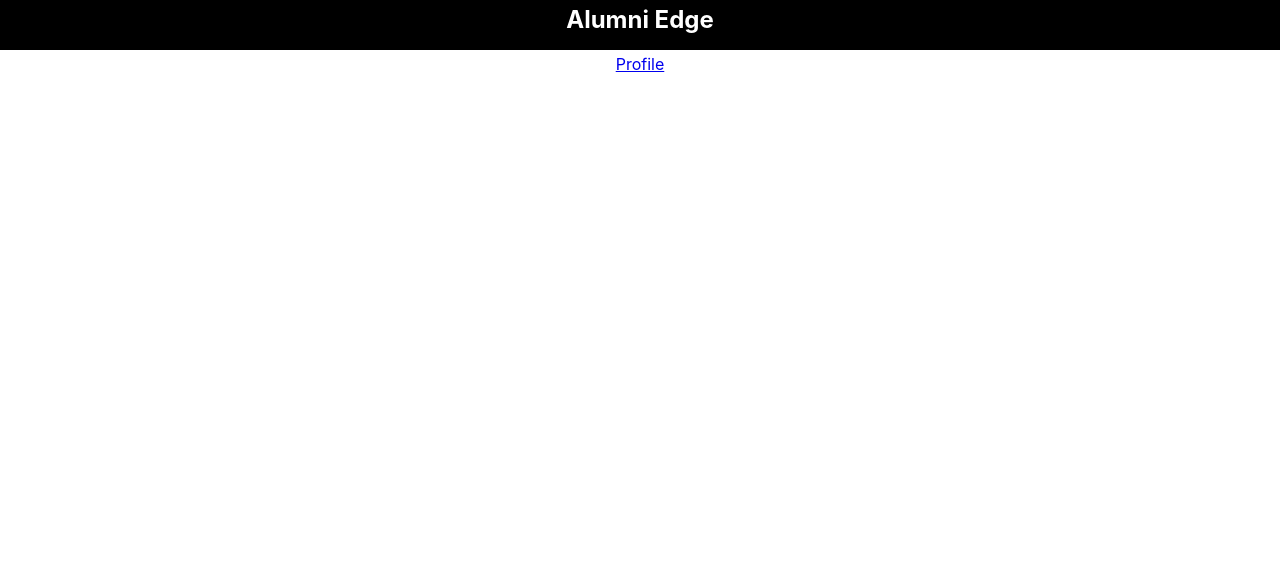
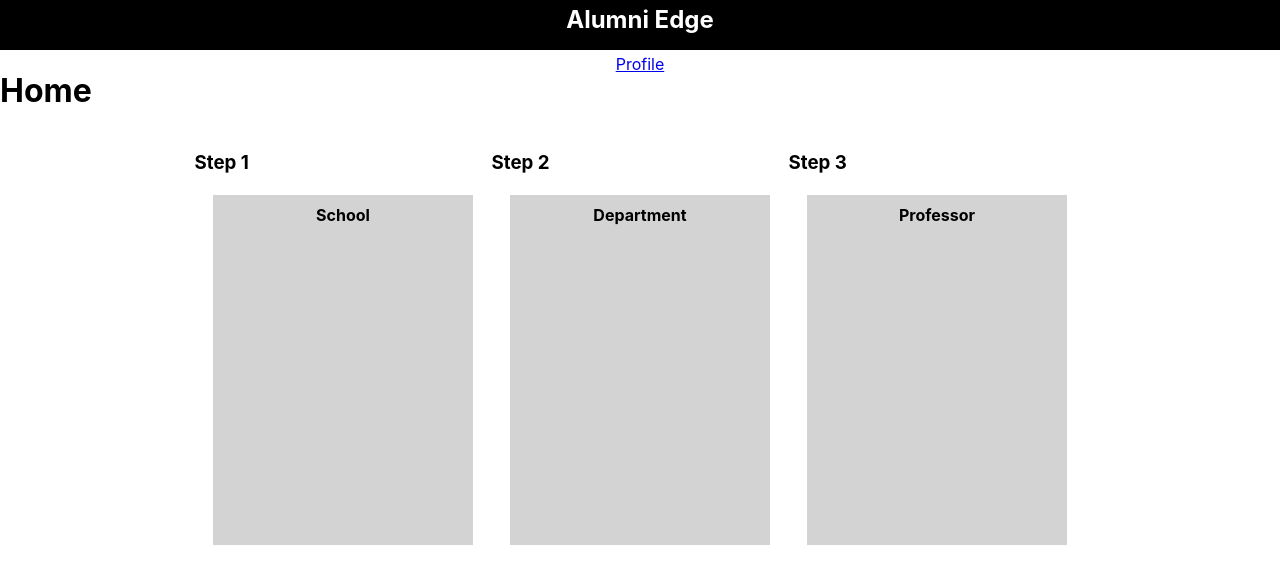
Before and after one commit to TonyT415/CSC642-AlumiEdge, a React (Create React App) app in the folder alumni_edge/: page / in a window 1280 px wide. Before the commit this address had no page. Shown: the top 584 px of the page. Built offline with nearby package versions, Linux system fonts and the light colour scheme.

Commit message:
working on homepage

```diff
--- a/alumni_edge/src/App.css
+++ b/alumni_edge/src/App.css
@@ -32,3 +32,38 @@
   display: flex;
   gap: 10px;
 }
+
+#steps {
+  justify-content: center;
+  display: flex;
+  max-width: 900px;
+  margin: auto;
+  /* text-align: center; */
+}
+
+#step1 {
+  width: 33%;
+  float: left;
+}
+
+#step2 {
+  width: 33%;
+  float: left;
+}
+
+#step3 {
+  width: 33%;
+  float: right;
+}
+
+.stepBox {
+  justify-self: center;
+  background-color: lightgray;
+  width: 260px;
+  height: 350px;
+}
+
+.title {
+  text-align: center;
+  padding-top: 10px;
+}
--- a/alumni_edge/src/App.js
+++ b/alumni_edge/src/App.js
@@ -1,7 +1,7 @@
 import './App.css';
 import { Routes, Route, BrowserRouter } from 'react-router-dom';
 import NavBar from './NavBar';
-// import HomePage from '/Homepage';
+import HomePage from './HomePage';
 import Profile from './Profile';
 
 function App() {
@@ -10,7 +10,7 @@ function App() {
       <NavBar></NavBar>
       <Routes>
         {/* example of a route for routing to home, results, profile */}
-        {/* <Route path="/registration" element={<HomePage />} /> */}
+        <Route path="/" element={<HomePage />} />
         <Route path="/profile" element={<Profile />} />
       </Routes>
     </BrowserRouter>
--- a/alumni_edge/src/HomePage.js
+++ b/alumni_edge/src/HomePage.js
@@ -0,0 +1,46 @@
+
+
+const HomePage = () => {
+
+  return (
+    <div>
+      <h1>Home</h1>
+      <div id="steps">
+        <div id="step1">
+          <h3>Step 1</h3>
+          <div class="stepBox">
+            <h4 class="title">School</h4>
+            <div>
+
+            </div>
+          </div>
+
+        </div>
+
+        <div id="step2">
+          <h3>Step 2</h3>
+          <div class="stepBox">
+            <h4 class="title">Department</h4>
+            <div>
+
+            </div>
+          </div>
+
+        </div>
+
+        <div id="step3">
+          <h3>Step 3</h3>
+          <div class="stepBox">
+            <h4 class="title">Professor</h4>
+            <div>
+
+            </div>
+          </div>
+
+        </div>
+      </div>
+    </div>
+  );
+};
+
+export default HomePage;
--- a/alumni_edge/src/Profile.js
+++ b/alumni_edge/src/Profile.js
@@ -1,5 +1,4 @@
 import { useNavigate } from "react-router-dom";
-
 
 const Profile = () => {
   const navigate = useNavigate()
```
